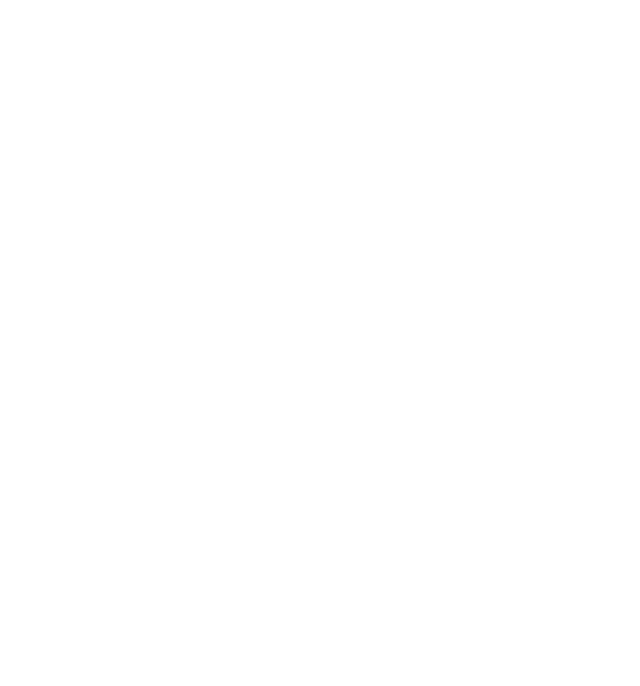
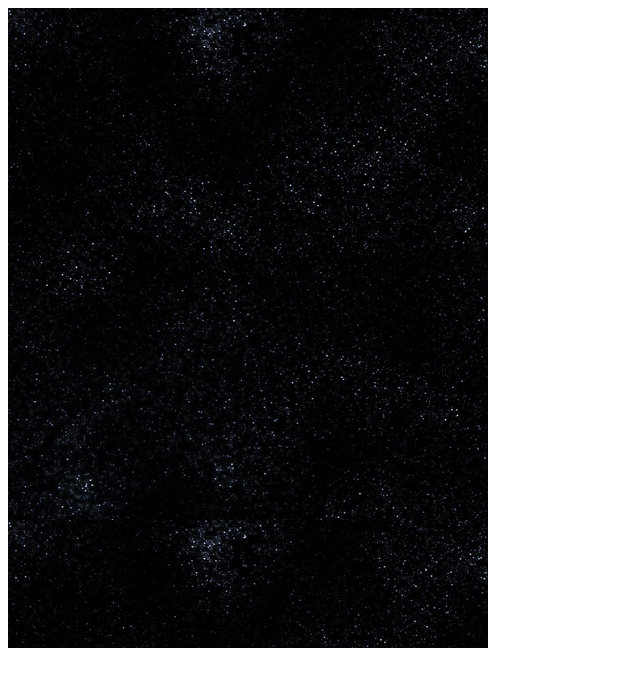
Before and after one commit to deiga/phaser-pong, a plain HTML site: page index.html in a window 1280 px wide. Shown: the whole page, without its empty margins (0-640 px from the left). Drawn offline with Linux system fonts and the light colour scheme.

Commit message:
Added game field

```diff
--- a/index.html
+++ b/index.html
@@ -5,7 +5,21 @@
       <meta http-equiv="X-UA-Compatible" content="IE=edge">
       <title>Phaser-pong</title>
       <link rel="stylesheet" href="">
-      <script type="text/javascript" src="/bower_components/phaser/phaser.js" />
+      <script type="text/javascript" src="/bower_components/phaser/phaser.js"></script>
+      <script type="text/javascript">
+        var game = new Phaser.Game(480,640, Phaser.AUTO, '', { preload: preload, create: create, update: update});
+        function preload () {
+          game.load.image('bet', 'assets/paddle.png');
+          game.load.image('ball', 'assets/ball.png');
+          game.load.image('background', 'assets/starfield.png');
+        }
+        function create () {
+          game.add.tileSprite(0,0,480,640,'background');
+        }
+        function update () {
+
+        }
+      </script>
   </head>
   <body>
 
```
